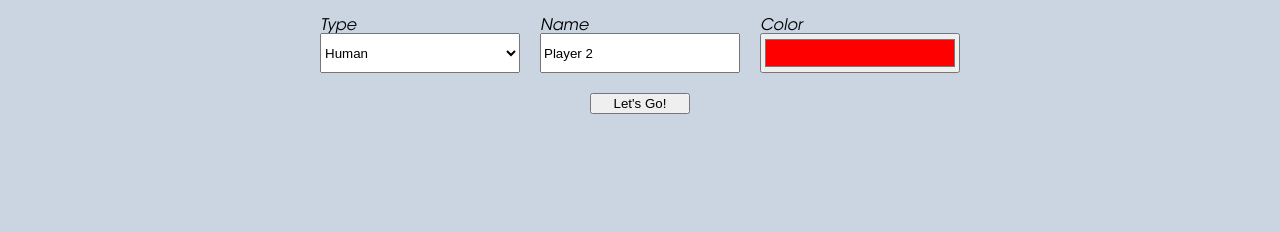
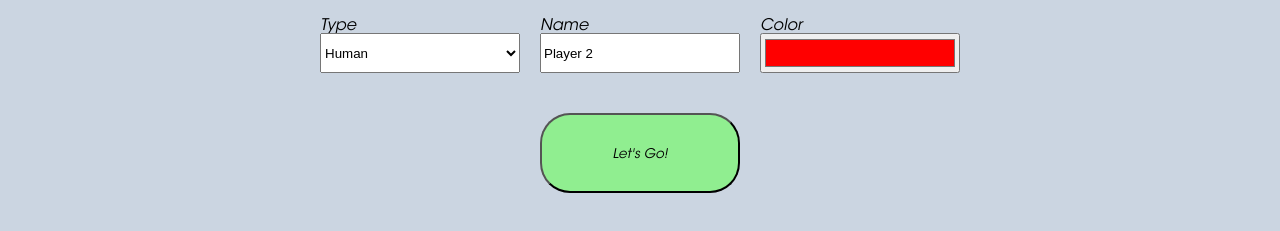
Before and after one commit to SpykerNZ/odin-connect4, a plain HTML site: page index.html in a window 1280 px wide. Shown: the part 239-470 px from the top of the page. Drawn offline with Linux system fonts and the light colour scheme.

Commit message:
improved start button styling

```diff
--- a/styles.css
+++ b/styles.css
@@ -72,7 +72,16 @@ body {
 }
 
 button.start {
-  width: 100px;
+  margin-top: 20px;
+  width: 200px;
+  height: 80px;
+  border-radius: 30px;
+  background-color: lightgreen;
+  font-family: "ITCAvantGardeStd";
+}
+
+button.start:hover {
+  background-color: greenyellow;
 }
 
 .game {
```
